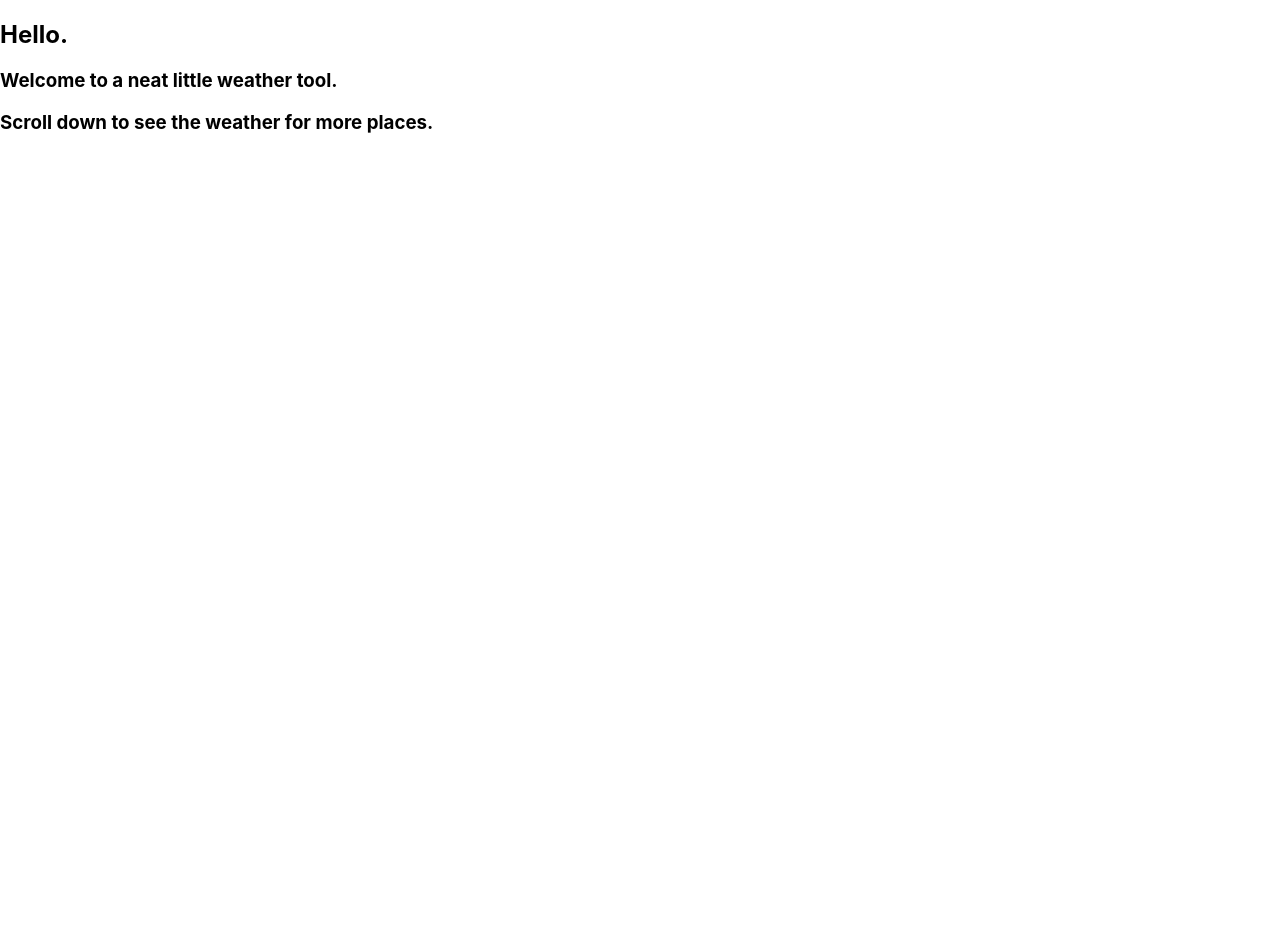
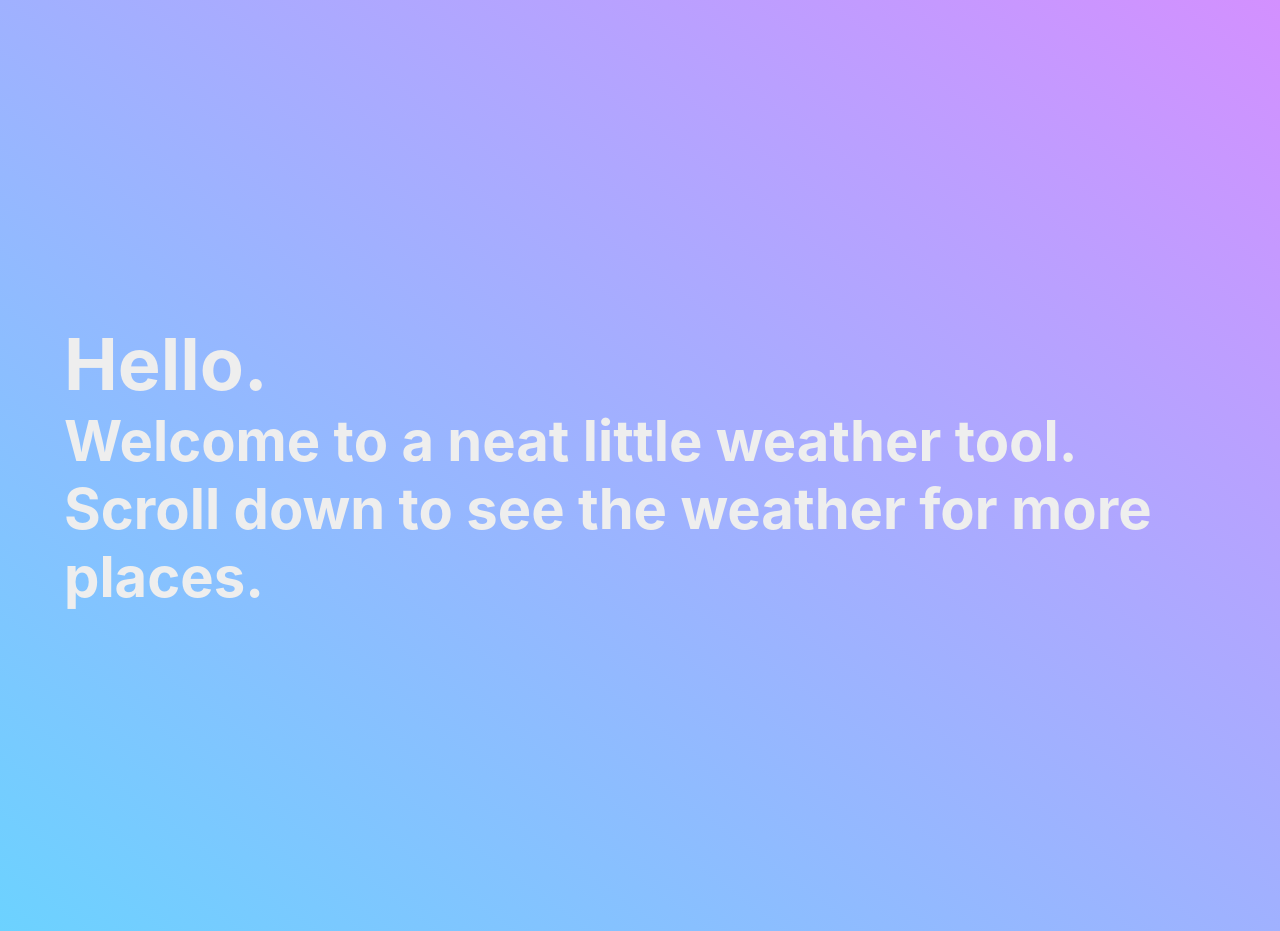
Before and after one commit to sean-wahoo/weather-site, a Next.js app: page / in a window 1280 px wide. Before the commit the page ends 800 px from the top, so only its background shows below. Built offline with nearby package versions, Linux system fonts and the light colour scheme.

Commit message:
set up flex/grid stuff

```diff
--- a/styles/index.module.scss
+++ b/styles/index.module.scss
@@ -0,0 +1,28 @@
+.main {
+  padding: 0;
+  margin: 0;
+  min-height: 100vh;
+  width: 100%;
+  background-image: linear-gradient(to top right, #6cd2ff, #d390ff);
+  display: flex;
+  flex-flow: row wrap;
+
+  .hero {
+    display: grid;
+    width: 100%;
+    align-items: center;
+    margin-left: auto;
+    margin-right: auto;
+    grid-template-columns: repeat(auto-fit, minmax(640px, 1fr));
+
+    .welcome_section {
+      font-size: 3rem;
+      margin: 20rem 4rem;
+      * {
+        margin: 0;
+        padding: 0;
+        color: rgb(238, 238, 238);
+      }
+    }
+  }
+}
```
